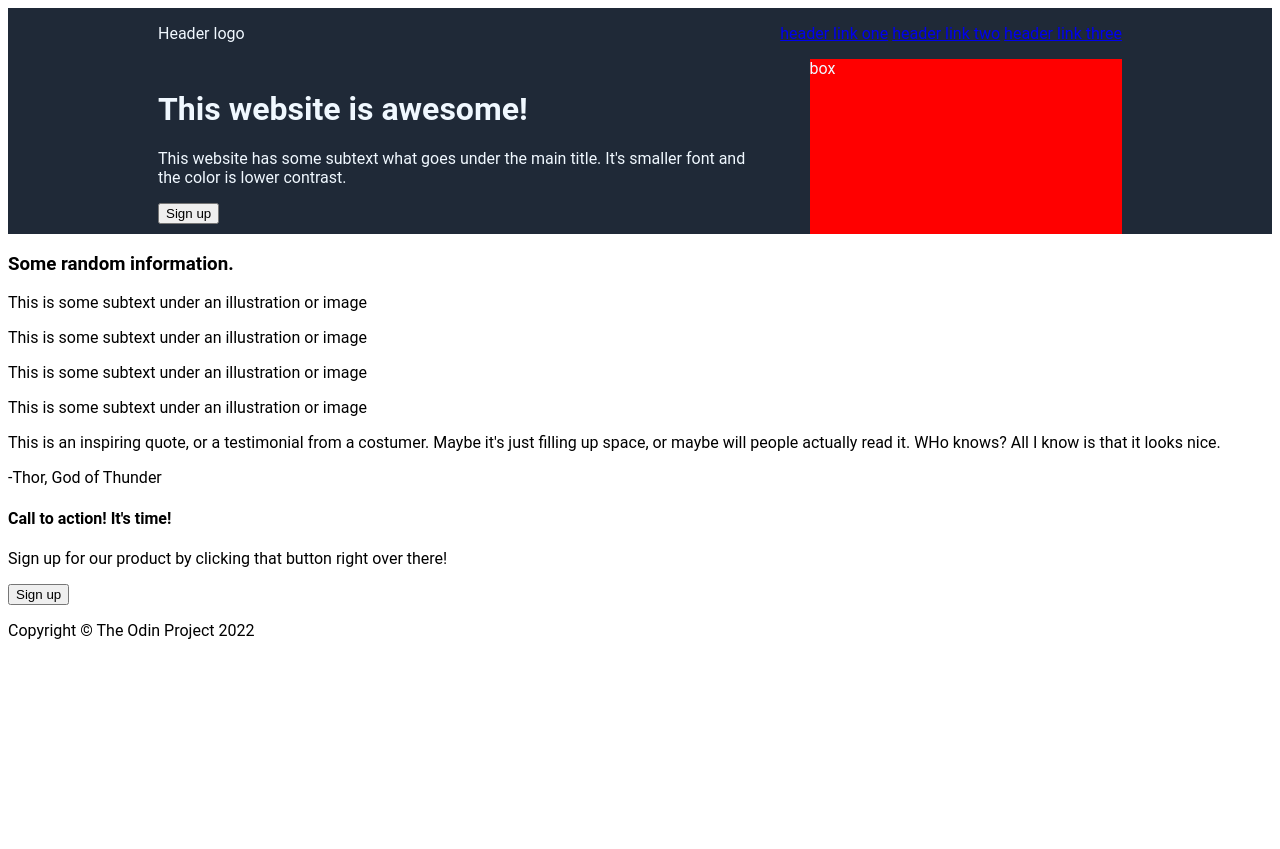
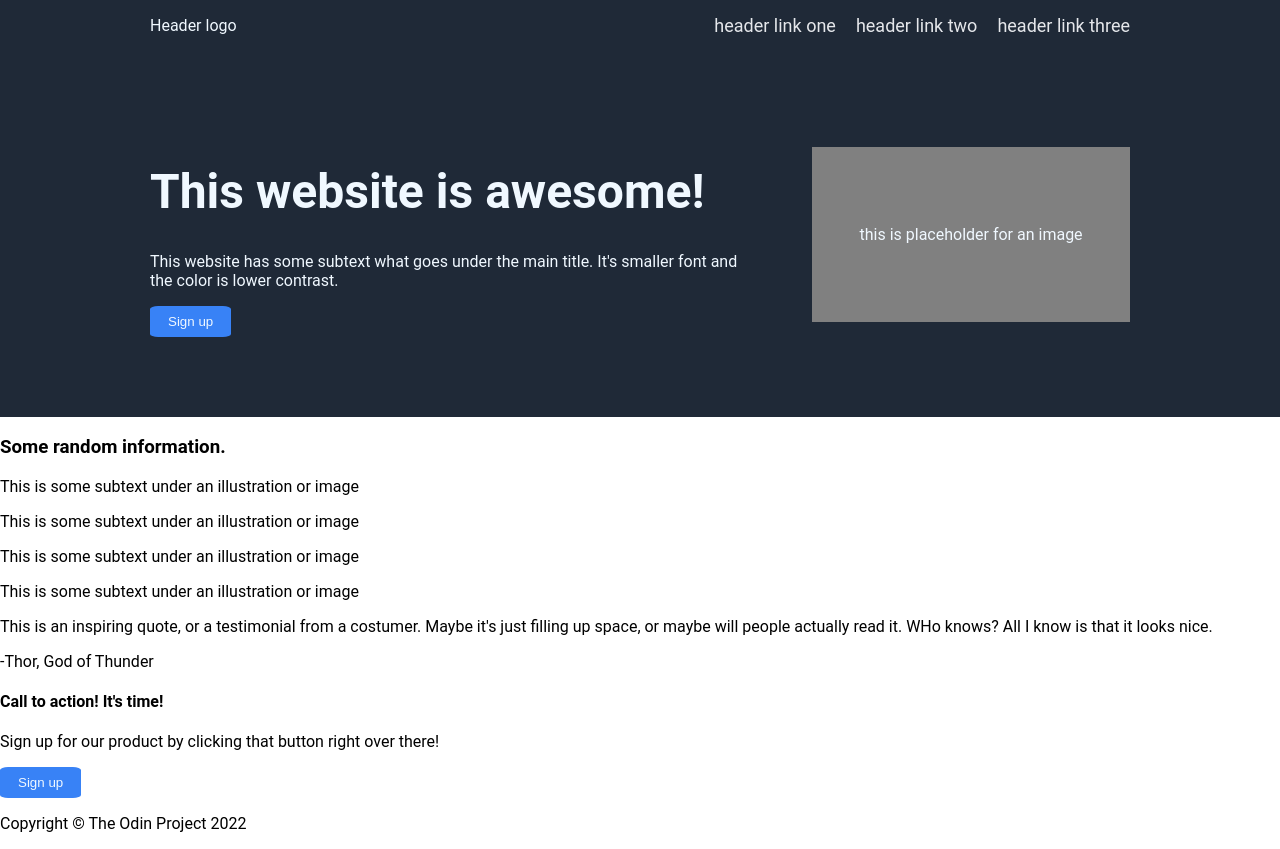
Before and after one commit to Rbr4t/TOP-landing-page, a plain HTML site: page index.html in a window 1280 px wide. Before the commit the page ends 800 px from the top, so only its background shows below. Drawn offline with Linux system fonts and the light colour scheme.

Commit message:
Finished header and styled buttons

```diff
--- a/index.html
+++ b/index.html
@@ -26,7 +26,7 @@
                 <p>This website has some subtext what goes under the main title. It's smaller font and the color is lower contrast.</p>
                 <button class="sign-up">Sign up</button>
             </div>
-            <div class="blank-img">box</div>
+            <div class="blank-img">this is placeholder for an image</div>
         </div>
 
         <div class="main-info">
--- a/style.css
+++ b/style.css
@@ -2,31 +2,61 @@ body {
     font-family: "roboto";
     display: flex;
     flex-direction: column;
+    margin: 0;
+}
+a {
+    text-decoration: none;
+    color: #E5E7EB;
+    font-size: 18px;
+
 
 }
+.hero-secondary-text {
+    display: inline-flex;
+    gap: 20px;
+}
+
 .header {
     display: inline-flex;
     align-items: center;
     justify-content: space-between;
     background-color: #1f2937;
-    margin: 0;
+
     padding-left: 150px;
     padding-right: 150px;
-
+    padding-bottom: 80px;
     color: aliceblue;
 }
 .blank-img {
     display: flex;
-    background-color: red;
+    background-color: gray;
     width: 405px;
     height: 175px;
+    align-items: center;
+    justify-content: center;
+    flex: 1 1 auto;
+}
 
-    flex: 1 1 auto;
+.sign-up {
+    background-color: #3882F6;
+    border: 0px;
+    border-radius: 10%;
+    padding: 8px 18px;
+    color: aliceblue;
+}
+
+.main {
+    /*color: aliceblue;*/
 }
 .main-start {
     display: flex;
     flex-direction: row;
     flex: 1 1 auto;
     gap: 50px;
+    margin-bottom: 0;
+}
 
+.hero-main-text {
+    font-size: 48px;
+    font-weight: bold;
 }
```
